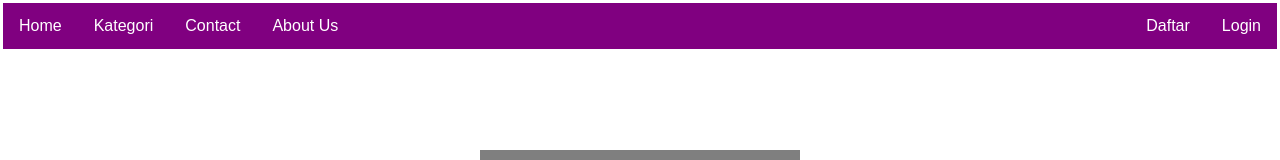
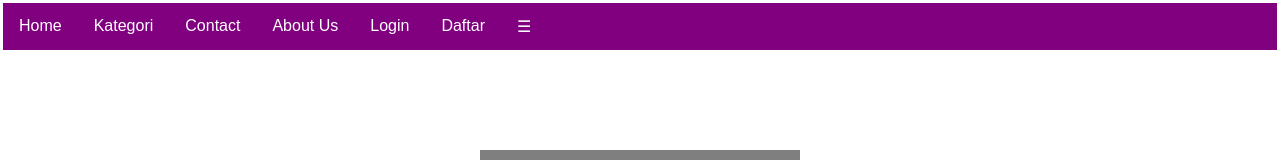
Before and after one commit to Rifdiansyah/Rifdiansyah.github.io, a plain HTML site: page login.html in a window 1280 px wide. Shown: the top 160 px of the page. Drawn offline with Linux system fonts and the light colour scheme.

Commit message:
lutfi
update

```diff
--- a/login.html
+++ b/login.html
@@ -4,10 +4,10 @@
     <link rel="stylesheet" type="text/css" href="stylelogin.css">
 </head>
 <body>
-	<ul>
+	<ul class="topnav">
 	  <li><a href="index.html">Home</a></li>
 		<li class="dropdown">
-		  <a href="javascript:void(0)" class="dropbtn">Kategori</a>
+		<a href="javascript:void(0)" class="dropbtn">Kategori</a>
 		<div class="dropdown-content">
 		  <a href="listpertanyaan.html">SBMPTN</a>
 		  <a href="listpertanyaan.html">Ujian Nasional</a>
@@ -15,9 +15,18 @@
 		</div>
 	  <li><a href="contact.html">Contact</a></li>
 	  <li><a href="about.html">About Us</a></li>
-	  <li style="float:right"><a href="login.html">Login</a></li>
-	  <li style="float:right"><a href="daftar.html">Daftar</a></li>
+	  <li><a href="login.html">Login</a></li>
+	  <li><a href="daftar.html">Daftar</a></li>
+	  <li class="icon">
+    <a href="javascript:void(0);" onclick="myFunction()">☰</a>
+  </li>
 	</ul>
+		<script>
+		function myFunction() {
+		document.getElementsByClassName("topnav")[0].classList.toggle("responsive");
+		}
+		</script>
+
 	<div class="login">
 		<img src="logo.png" class="logo">
 		<h1>Login Dulu</h1>
```
